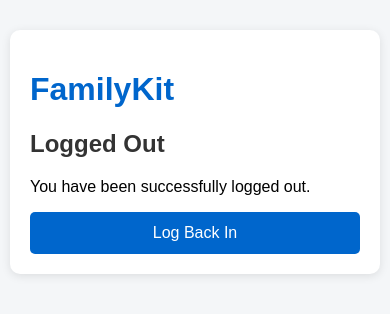
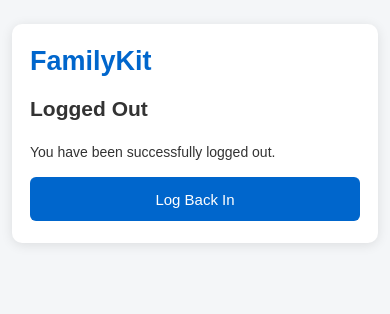
Before and after one commit to ABHIRAM74-coder/Tester_Amplify_cognito_S3, a website built with Vite: page logout.html in a window 390 px wide. Built offline with nearby package versions, Linux system fonts and the light colour scheme.

Commit message:
Changed the viewer size

```diff
--- a/style.css
+++ b/style.css
@@ -1,86 +1,237 @@
+
+/* ==============================
+   FAMILYKIT - RESPONSIVE CSS
+   Desktop | Tablet | Mobile
+================================= */
+
 * {
     box-sizing: border-box;
 }
 
+html {
+    font-size: 16px;
+}
+
 body {
     margin: 0;
-    padding: 20px;
+    padding: 24px;
+    min-height: 100vh;
+    min-height: 100dvh;
+
     font-family: Arial, sans-serif;
     background-color: #f4f6f8;
+    color: #333333;
+
+    display: flex;
+    justify-content: center;
+    align-items: center;
 }
 
+/* Main Container */
+
 .container {
-    width: 90%;
+    width: 100%;
     max-width: 650px;
-    margin: 60px auto;
-    padding: 30px;
 
-    background-color: white;
-    border-radius: 10px;
+    margin: 0 auto;
+    padding: clamp(20px, 4vw, 40px);
 
-    box-shadow: 0 2px 10px rgba(0, 0, 0, 0.1);
+    background-color: #ffffff;
+    border-radius: 12px;
+
+    box-shadow: 0 2px 12px rgba(0, 0, 0, 0.10);
+
+    overflow-wrap: anywhere;
 }
+
+/* Headings */
 
 h1 {
     color: #0066cc;
+    font-size: clamp(26px, 4vw, 34px);
+    margin-top: 0;
+    margin-bottom: 20px;
 }
 
 h2 {
     color: #333333;
+    font-size: clamp(20px, 3vw, 25px);
+    margin-bottom: 20px;
 }
 
+/* Text */
+
+p {
+    font-size: 16px;
+    line-height: 1.6;
+    overflow-wrap: anywhere;
+}
+
+/* Buttons */
+
 button {
-    padding: 12px 20px;
+    display: inline-flex;
+    justify-content: center;
+    align-items: center;
+
+    max-width: 100%;
+    min-height: 44px;
+    padding: 12px 22px;
 
     border: none;
+    border-radius: 6px;
+
+    background-color: #0066cc;
+    color: #ffffff;
+
+    font-size: 16px;
+    font-weight: 500;
+
+    cursor: pointer;
+    transition: background-color 0.2s ease;
+}
+
+button:hover {
+    background-color: #0052a3;
+}
+
+button:disabled {
+    background-color: #9a9a9a;
+    cursor: not-allowed;
+}
+
+button:focus-visible,
+a:focus-visible,
+input:focus-visible {
+    outline: 3px solid #80bdff;
+    outline-offset: 3px;
+}
+
+/* File Upload */
+
+input[type="file"] {
+    display: block;
+    width: 100%;
+    max-width: 100%;
+
+    padding: 12px;
+
+    border: 1px solid #cccccc;
+    border-radius: 6px;
+
+    background-color: #ffffff;
+    font-size: 14px;
+}
+
+input[type="file"]::file-selector-button {
+    padding: 8px 12px;
+    margin-right: 10px;
+
+    border: 1px solid #cccccc;
     border-radius: 5px;
 
-    background-color: #0066cc;
-    color: white;
-
-    font-size: 16px;
+    background-color: #f4f6f8;
     cursor: pointer;
 }
 
-button:hover {
-    opacity: 0.9;
-}
-
-input[type="file"] {
-    width: 100%;
-    padding: 12px;
-
-    border: 1px solid #cccccc;
-    border-radius: 5px;
-}
+/* Divider */
 
 hr {
     margin: 30px 0;
 
-    border: 0;
+    border: none;
     border-top: 1px solid #dddddd;
 }
 
+/* Upload Status */
+
 #uploadStatus {
     margin-top: 20px;
+    font-size: 15px;
     font-weight: bold;
+    line-height: 1.6;
+
+    overflow-wrap: anywhere;
+}
+
+/* Tablet */
+
+@media (max-width: 768px) {
+
+    body {
+        padding: 20px;
+    }
+
+    .container {
+        max-width: 600px;
+        padding: 28px;
+    }
 }
 
 /* Mobile */
 
-@media (max-width: 600px) {
+@media (max-width: 480px) {
 
     body {
-        padding: 10px;
+        padding: 12px;
+        align-items: flex-start;
     }
 
     .container {
         width: 100%;
-        margin: 20px auto;
-        padding: 20px;
+        margin: 12px auto;
+        padding: 22px 18px;
+        border-radius: 10px;
+    }
+
+    h1 {
+        font-size: 27px;
+    }
+
+    h2 {
+        font-size: 21px;
+    }
+
+    p {
+        font-size: 14px;
     }
 
     button {
         width: 100%;
+        font-size: 15px;
+    }
+
+    input[type="file"] {
+        font-size: 13px;
+        padding: 10px;
+    }
+
+    #uploadStatus {
+        font-size: 14px;
+    }
+
+    hr {
+        margin: 24px 0;
     }
 }
+
+/* Very Small Mobile */
+
+@media (max-width: 360px) {
+
+    body {
+        padding: 8px;
+    }
+
+    .container {
+        padding: 18px 14px;
+    }
+
+    h1 {
+        font-size: 24px;
+    }
+
+    h2 {
+        font-size: 19px;
+    }
+}
```
